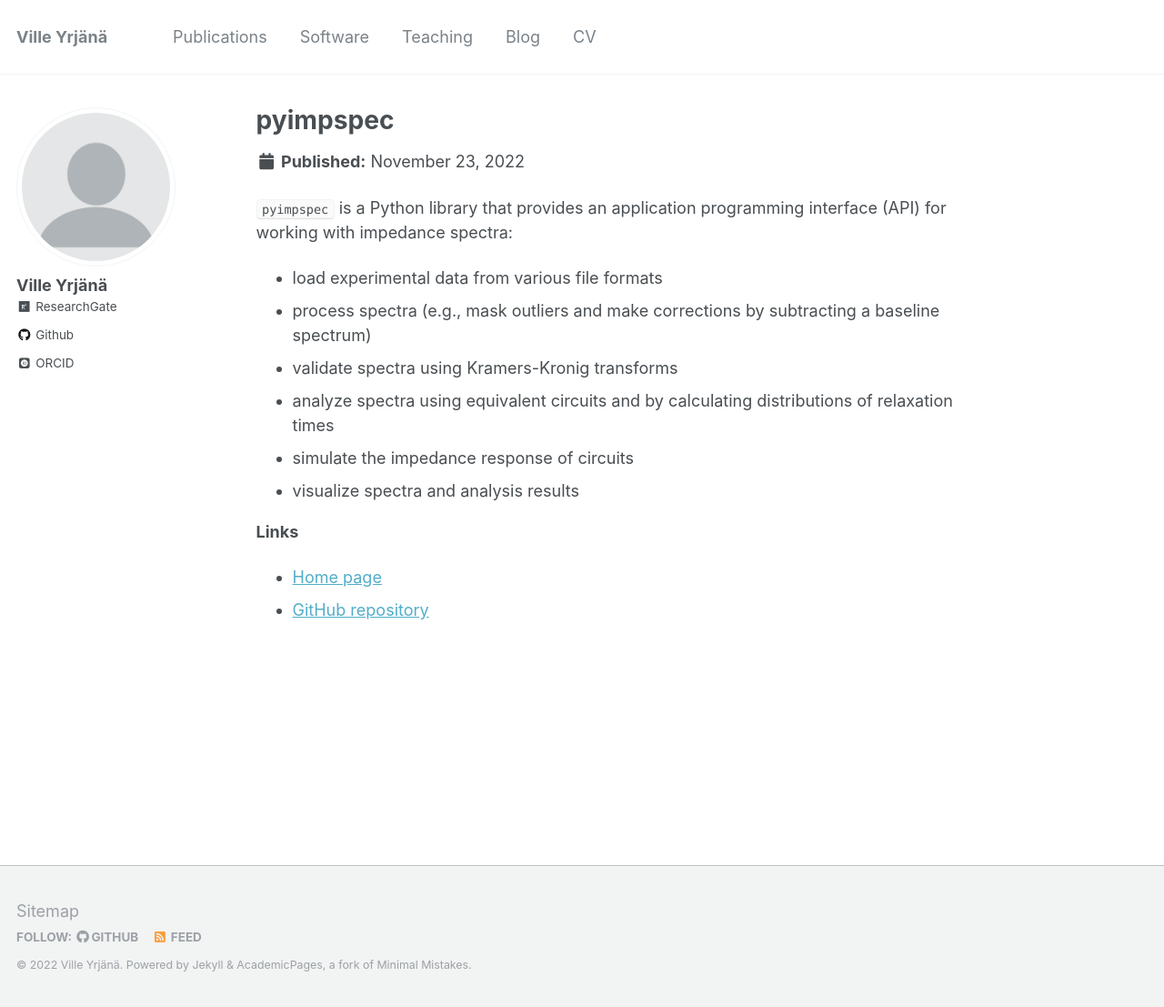
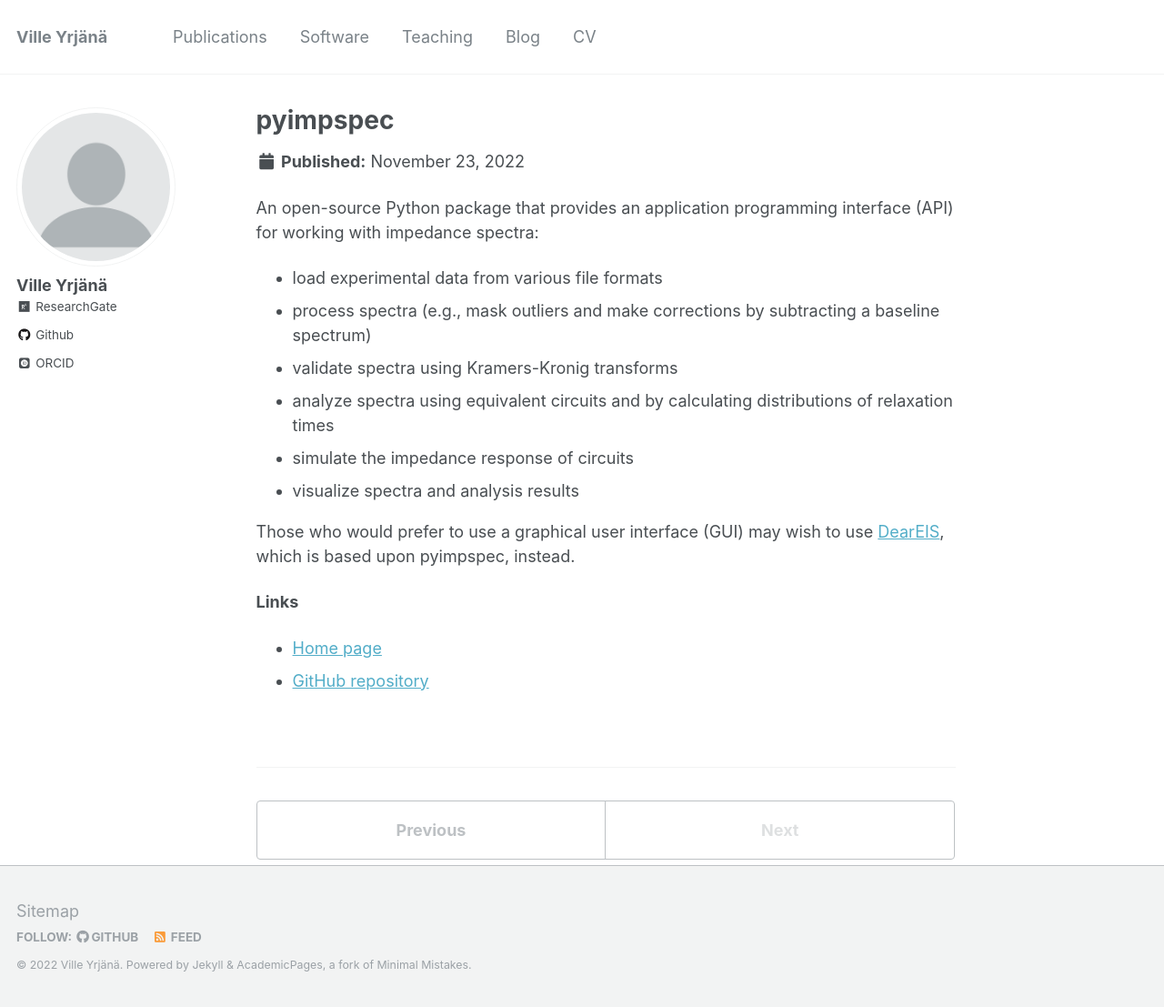
Before and after one commit to vyrjana/vyrjana.github.io, a Jekyll site: the page built from _software/pyimpspec.md, in a window 1280 px wide and 1107 px high. Shown: the whole window at 91% size. Built offline with Jekyll 4.4.1, drawn with Linux system fonts in a browser that asks for light colours; some web fonts are replaced.

Commit message:
Updated pyimpspec entry and added entry for DearEIS

```diff
--- a/_software/pyimpspec.md
+++ b/_software/pyimpspec.md
@@ -2,10 +2,10 @@
 title: "pyimpspec"
 collection: software
 permalink: /software/pyimpspec
-excerpt: "Python library for processing, analyzing, and visualizing impedance spectra"
+excerpt: "Python API for processing, analyzing, and visualizing impedance spectra"
 ---
 
-`pyimpspec` is a Python library that provides an application programming interface (API) for working with impedance spectra:
+An open-source Python package that provides an application programming interface (API) for working with impedance spectra:
 
 - load experimental data from various file formats
 - process spectra (e.g., mask outliers and make corrections by subtracting a baseline spectrum)
@@ -14,6 +14,8 @@ excerpt: "Python library for processing, analyzing, and visualizing impedance sp
 - simulate the impedance response of circuits
 - visualize spectra and analysis results
 
+Those who would prefer to use a graphical user interface (GUI) may wish to use [DearEIS](https://vyrjana.github.io/software/deareis), which is based upon pyimpspec, instead.
+
 **Links**
 
 - [Home page](https://vyrjana.github.io/pyimpspec/)
```
Also changed, not shown: _software/deareis.md (added, +22 -0 lines).
